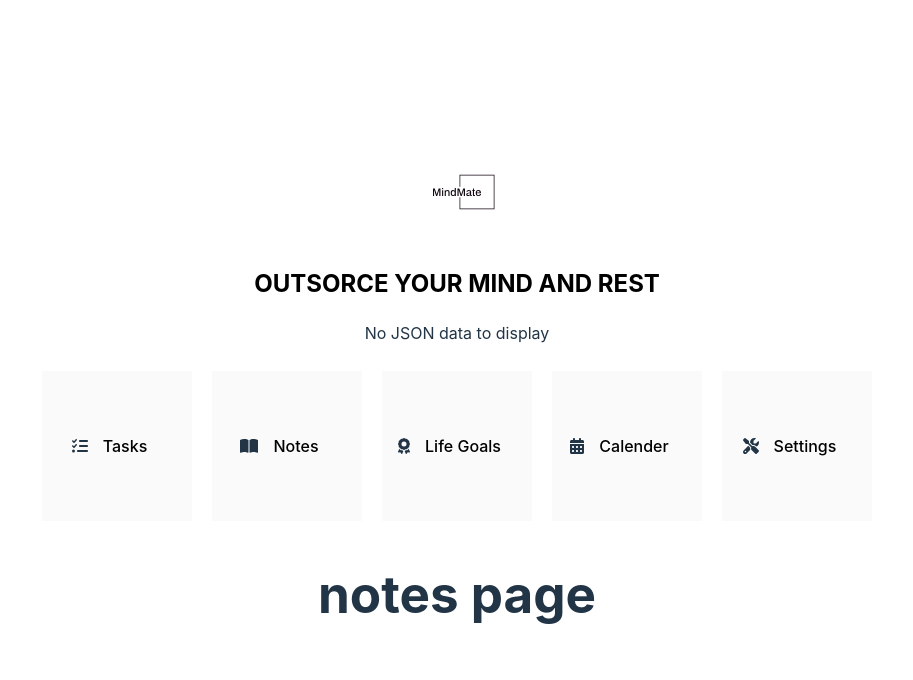
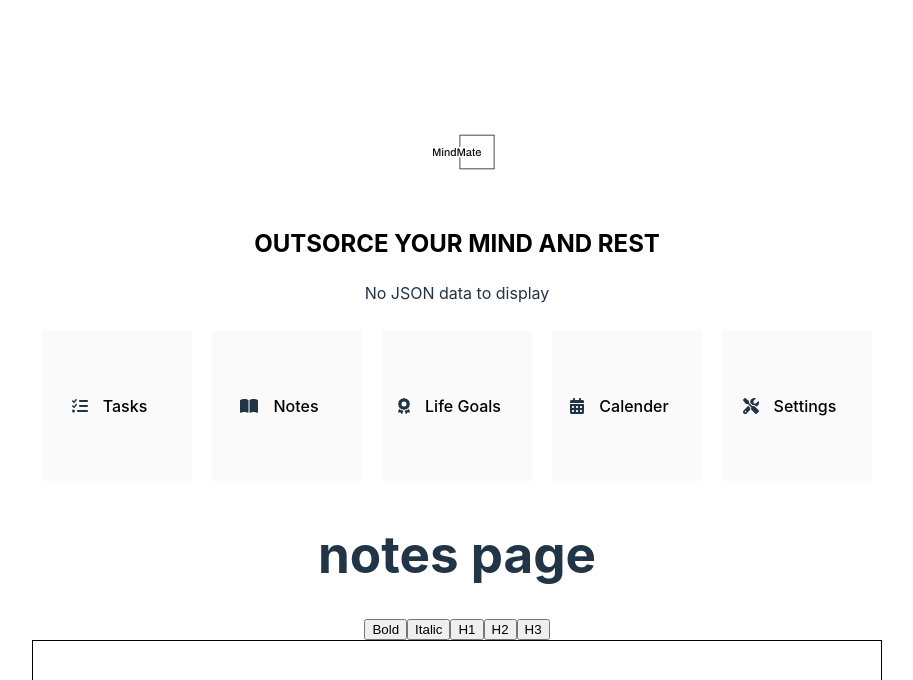
Before and after one commit to Paulalbo/MindMate, a React (Vite) app: page /notes in a window 1280 px wide. Shown: the top 680 px of the page, without its empty margins (183-1096 px from the left). Built offline with nearby package versions, Linux system fonts and the light colour scheme.

Commit message:
Install draft.js, add basic structure for editor and styles

```diff
--- a/index.html
+++ b/index.html
@@ -5,6 +5,11 @@
   <meta charset="UTF-8" />
   <link rel="icon" type="image/svg+xml" href="./src/assets/logo.svg" />
   <meta name="viewport" content="width=device-width, initial-scale=1.0" />
+  <!-- fix for setImmediate reference error caused by draftjs -->
+  <script>
+    const global = globalThis;
+  </script>
+
   <title>MindMate</title>
 </head>
 
--- a/package.json
+++ b/package.json
@@ -1,5 +1,5 @@
 {
-  "name": "MindMate",
+  "name": "mindmate",
   "private": true,
   "version": "0.0.0",
   "type": "module",
@@ -17,9 +17,11 @@
     "@fortawesome/react-fontawesome": "^0.2.0",
     "axios": "^1.4.0",
     "babel-plugin-macros": "^3.1.0",
+    "babel-polyfill": "^6.26.0",
     "body-parser": "^1.20.2",
     "cors": "^2.8.5",
     "date-fns": "^2.30.0",
+    "draft-js": "^0.11.7",
     "express": "^4.18.2",
     "react": "^18.2.0",
     "react-dom": "^18.2.0",
@@ -27,6 +29,7 @@
     "react-router-dom": "^6.17.0"
   },
   "devDependencies": {
+    "@types/draft-js": "^0.11.14",
     "@types/react": "^18.2.15",
     "@types/react-dom": "^18.2.7",
     "@types/react-router-dom": "^5.3.3",
--- /dev/null
+++ b/src/component/Editor/Editor.tsx
@@ -0,0 +1,60 @@
+import "./style.css";
+import React from "react";
+import { Editor, EditorState, RichUtils } from "draft-js";
+
+import "draft-js/dist/Draft.css";
+
+const customStyleMap = {
+  H1: {
+    fontSize: "30px",
+    fontWeight: "900",
+  },
+  H2: {
+    fontSize: "25px",
+    fontWeight: "700",
+  },
+  H3: {
+    fontSize: "20px",
+    fontWeight: "500",
+  },
+};
+
+function WysiwygEditor() {
+  const [editorState, setEditorState] = React.useState(
+    EditorState.createEmpty()
+  );
+  const toggleBold = () => {
+    setEditorState(RichUtils.toggleInlineStyle(editorState, "BOLD"));
+  };
+  const toggleItalic = () => {
+    setEditorState(RichUtils.toggleInlineStyle(editorState, "ITALIC"));
+  };
+  const toggleHeading1 = () => {
+    setEditorState(RichUtils.toggleInlineStyle(editorState, "H1"));
+  };
+  const toggleHeading2 = () => {
+    setEditorState(RichUtils.toggleInlineStyle(editorState, "H2"));
+  };
+  const toggleHeading3 = () => {
+    setEditorState(RichUtils.toggleInlineStyle(editorState, "H3"));
+  };
+
+  return (
+    <div className="Editor">
+      <div className="style-controls">
+        <button onClick={toggleBold}>Bold</button>
+        <button onClick={toggleItalic}>Italic</button>
+        <button onClick={toggleHeading1}>H1</button>
+        <button onClick={toggleHeading2}>H2</button>
+        <button onClick={toggleHeading3}>H3</button>
+      </div>
+      <Editor
+        editorState={editorState}
+        onChange={setEditorState}
+        customStyleMap={customStyleMap}
+      />
+    </div>
+  );
+}
+
+export default WysiwygEditor;
--- /dev/null
+++ b/src/component/Editor/style.css
@@ -0,0 +1,5 @@
+.DraftEditor-root {
+  border: 1px solid black;
+  padding: 15px;
+}
+/*# sourceMappingURL=style.css.map */
--- /dev/null
+++ b/src/component/Editor/style.sass
@@ -0,0 +1,3 @@
+.DraftEditor-root
+    border: 1px solid black
+    padding: 15px
--- a/src/pages/notes.tsx
+++ b/src/pages/notes.tsx
@@ -1,7 +1,10 @@
+import Editor from "../component/Editor/Editor";
+
 const Notes = () => {
   return (
     <div>
       <h1>notes page</h1>
+      <Editor />
     </div>
   );
 };
```
Also changed, not shown: 2 other files (tests, documents, lock files or other folders).
